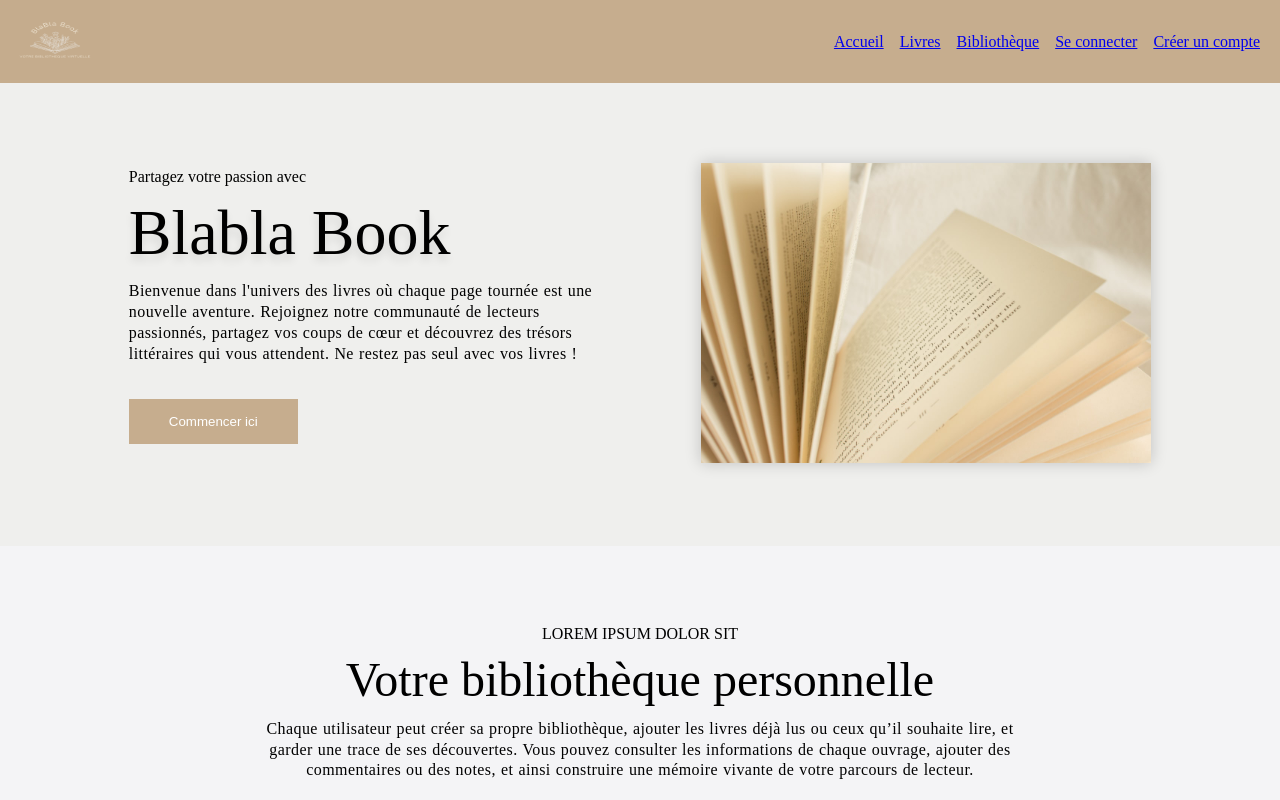
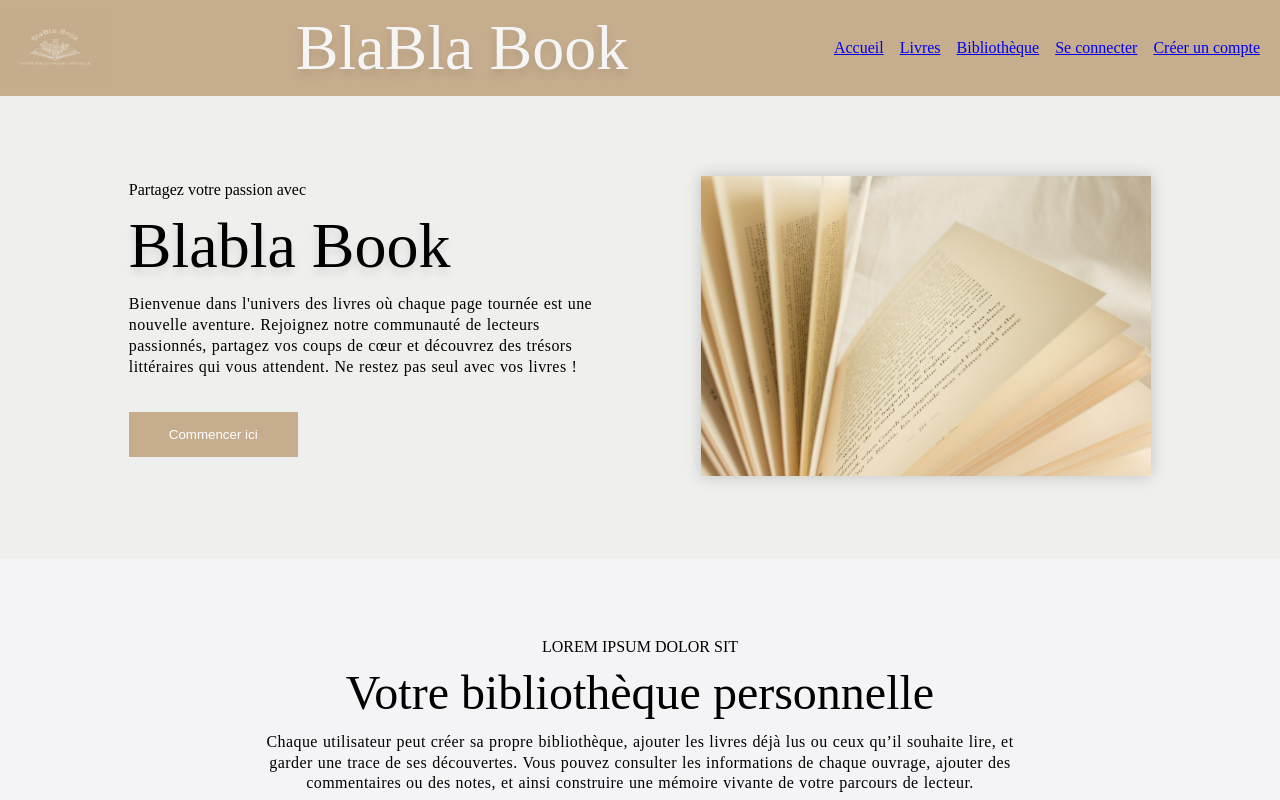
Before and after one commit to Cedric-Duval/blabla-book-front, a React (Vite) app: page / in a window 1280 px wide. Shown: the top 800 px of the page. Built offline with nearby package versions, Linux system fonts and the light colour scheme; no server answers; a web font is replaced by a local one.

Commit message:
mise en place titre

```diff
--- a/src/Navbar/Navbar.scss
+++ b/src/Navbar/Navbar.scss
@@ -103,3 +103,13 @@ nav ul {
     }
   }
 }
+
+.title-blablabook{
+  font-size: 4rem;
+  margin-bottom: 1rem;
+  margin: 1rem 0;
+  text-shadow: -1px 6px 9px rgba(0, 0, 0, 0.10);
+  font-family: "Satisfy";
+  font-weight: 100;
+  color: whitesmoke;
+}
--- a/src/Navbar/Navbar.tsx
+++ b/src/Navbar/Navbar.tsx
@@ -29,13 +29,15 @@ function Navbar({
           <img src="../Pictures/Logo.png" alt="" className="header-logo" />
         </Link>
       </div>
-      {isLogged && (
+      {isLogged ? (
         <input
           type="text"
           id="search"
           name="search"
           placeholder="Recherche par titre, auteur, ISBN ..."
         />
+      ) : (
+        <h1 className="title-blablabook">BlaBla Book</h1>
       )}
 
       <div id="menu">
```
